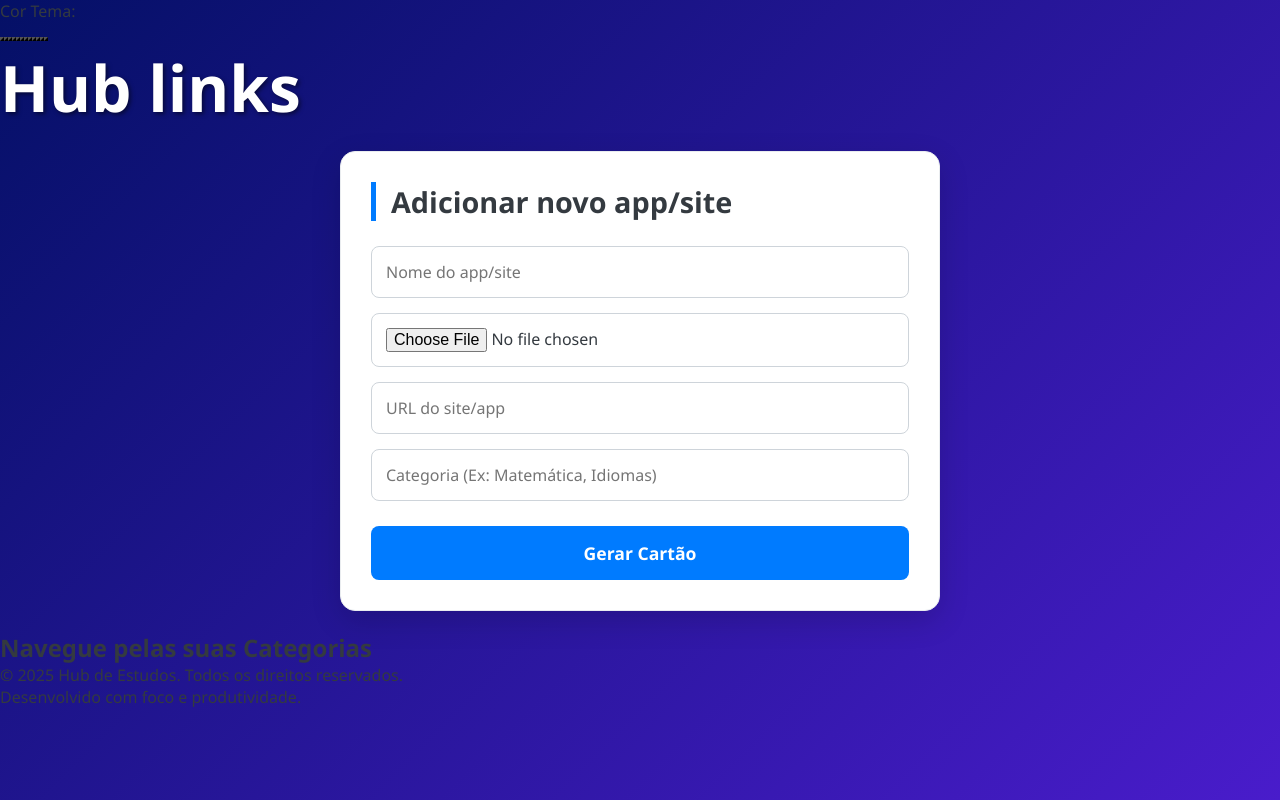
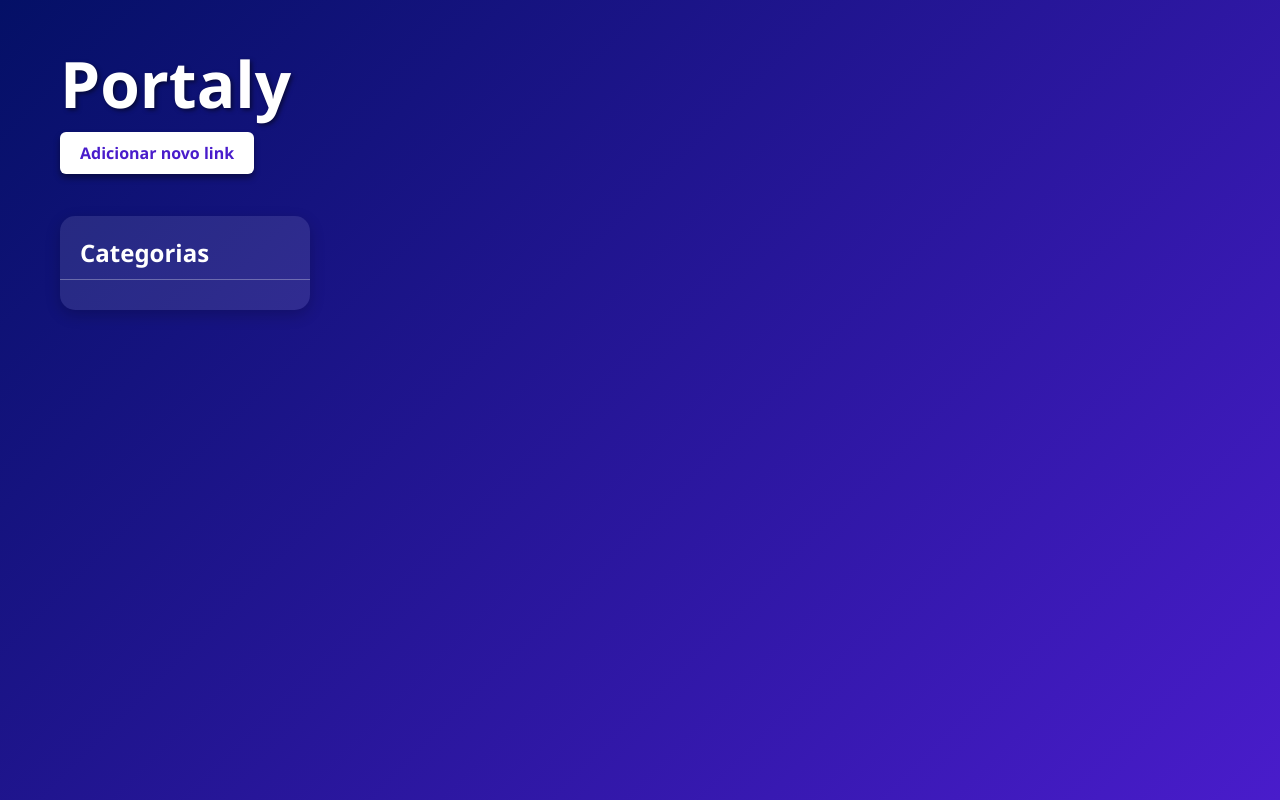
Before and after one commit to kevincardoso3567-maker/Portaly, a plain HTML site: page index.html in a window 1280 px wide. Drawn offline with Linux system fonts and the light colour scheme.

Commit message:
Refactor index.html structure and update elements

```diff
--- a/index.html
+++ b/index.html
@@ -8,52 +8,39 @@
 </head>
 <body>
 
-    <header class="main-header">
-        <div class="header-content">
-            <a href="#" class="logo"></a>
+    <header class="hub-header">
+        <h1 class="main-title hub-title-corner">Portaly</h1>
 
-            <div class="theme-palette-wrapper">
-                <label>Cor Tema:</label>
-                <div id="themePalette" class="theme-palette">
-                    </div>
-            </div>
-
-            <nav class="main-nav">
-                </nav>
-        </div>
+        <section class="add-button-section">
+            <button id="openFormModal" class="add-link-button">Adicionar novo link</button>
+        </section>
     </header>
 
-    <main class="main-content">
-        <h1 class="main-title">Hub links</h1>
-
-        <section class="form-section" id="appFormContainer">
-
-            <div id="formContainerContent" class="form-container">
+    <div id="formContainerContent" class="form-container form-hidden">
         <h2 class="form-title">Adicionar novo app/site</h2>
         <form id="appForm" class="app-form">
             <input type="text" id="appName" placeholder="Nome do app/site" required>
             <input type="file" id="appImg" accept="image/*" required>
-                    <input type="text" id="appLink" placeholder="URL do site/app" required>
+            <input type="url" id="appLink" placeholder="URL do site/app" required>
             <input type="text" id="appCategory" placeholder="Categoria (Ex: Matemática, Idiomas)" required>
             <button type="submit" class="submit-button">Gerar Cartão</button>
         </form>
     </div>
 
-        </section>
+    <div class="layout-container">
 
-        <section id="categoriesContainer" class="categories-hub">
-            <h2 class="hub-section-title">Navegue pelas suas Categorias</h2>
+        <nav id="sidebar" class="sidebar">
+            <h3 class="sidebar-title">Categorias</h3>
+            <ul id="sidebar-nav-list" class="sidebar-nav-list">
+                </ul>
+        </nav>
 
-            <div id="categoryShortcuts" class="category-shortcuts-container">
-                </div>
-
+        <main class="main-content content-area">
+            <section id="categoriesContainer" class="categories-hub-grid">
                 </section>
         </main>
 
-    <footer class="main-footer">
-        <p>&copy; 2025 Hub de Estudos. Todos os direitos reservados.</p>
-        <p>Desenvolvido com foco e produtividade.</p>
-    </footer>
+    </div>
 
     <script src="index.js"></script>
 </body>
```
Lines whose indentation alone changed are shown as unchanged.
